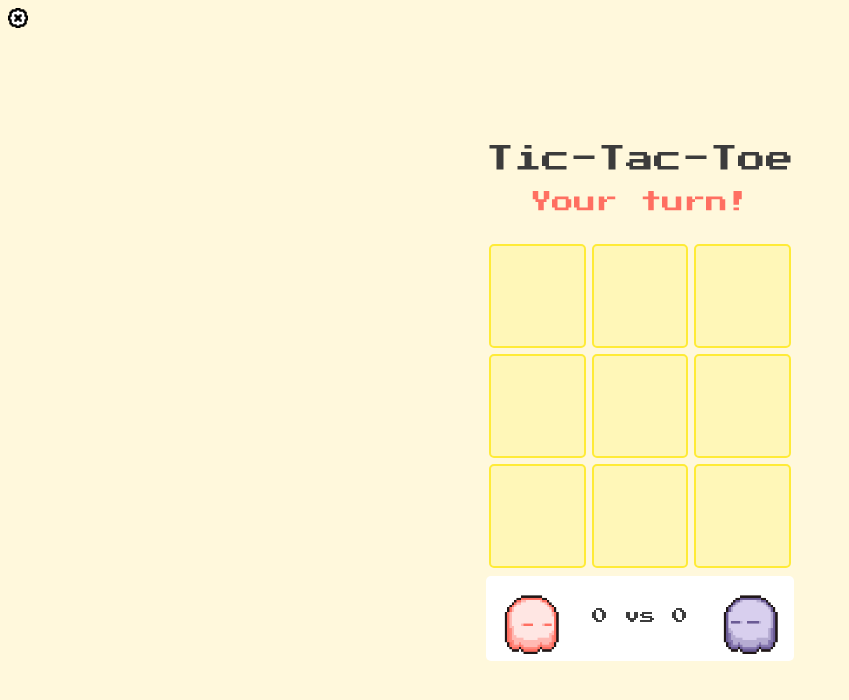
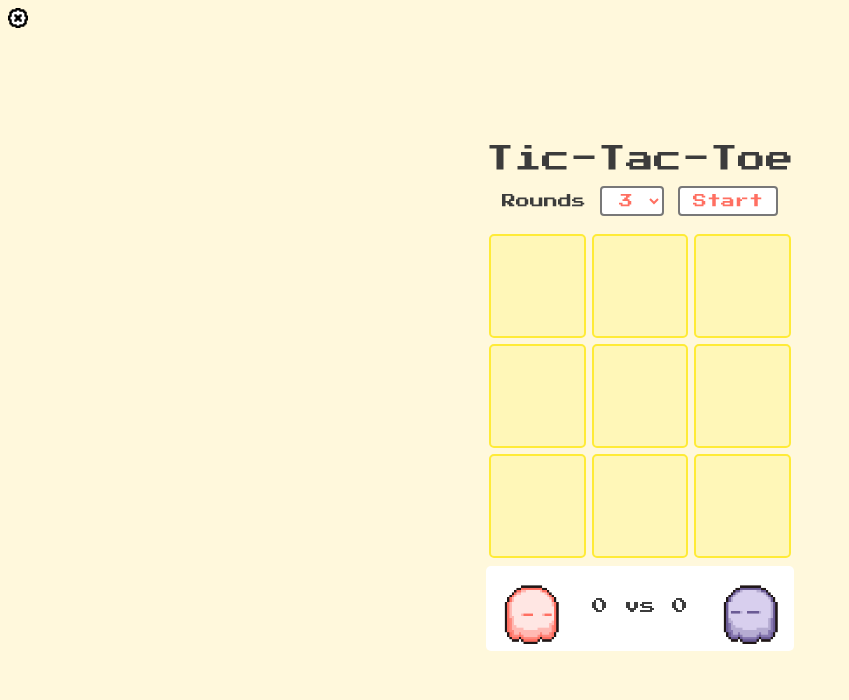
Before and after one commit to Taniksha-shah/pixelated-tic-tac-toe, a plain HTML site: page game-pages/game-multiplayer.html in a window 1280 px wide. Shown: the whole page, without its empty margins (0-849 px from the left). Drawn offline with Linux system fonts and the light colour scheme.

Commit message:
multiplayer rounds selection commit

```diff
--- a/game-pages/game-multiplayer.html
+++ b/game-pages/game-multiplayer.html
@@ -15,8 +15,20 @@
         </div>
     </nav>
     <div class="game-container">
-        <div class="game-title">Tic-Tac-Toe</div>
-        <div class="turn-text">Your turn!</div>
+        <div class="game-title-multiplayer">Tic-Tac-Toe</div>
+        <div class="rounds-select">
+            <form method="post">
+                <label for="rounds-select-dropdown">Rounds</label>
+                <select name="rounds-select-dropdown" id="rounds-select-dropdown">
+                    <option value="1">1</option>
+                    <option value="2">2</option>
+                    <option value="3" selected>3</option>
+                    <option value="4">4</option>
+                    <option value="5">5</option>
+                </select>
+                <button class="rounds-select-button">Start</button>
+            </form>
+        </div>
         <div class="game-grid-container">
         <div class="row">
             <div class="col" data-index="0"></div>
--- a/style/style.css
+++ b/style/style.css
@@ -14,7 +14,8 @@ body {
     margin-top: 115px;
 }
 .game-title,
-.turn-text {
+.turn-text,
+.game-title-multiplayer {
     font-size: 28px;
     font-family: 'Press Start 2P', monospace, Arial;
     color: #3C3C3C;
@@ -120,3 +121,36 @@ a {
     color:#FF6F61;
     cursor: url('../assets/cursor.png') 16 16, auto;
 }
+.rounds-select {
+    height: 40px; /* increase for better vertical alignment */
+    display: flex;
+    flex-direction: row;
+    justify-content: center;
+    align-items: center;
+    width: 350px;
+    gap: 10px; /* adds spacing between button and dropdown */
+    font-family: 'Press Start 2P', monospace, Arial;
+    font-size: 14px;
+    color: #3C3C3C;
+    cursor: url("../assets/cursor.png") 16 16, auto;
+}
+.rounds-select-button,
+#rounds-select-dropdown {
+    height: 30px; /* better than 20px for text visibility */
+    font-family: 'Press Start 2P', monospace, Arial;
+    font-size: 14px;
+    border: 2px solid #787878;
+    border-radius: 4px;
+    background-color: white;
+    color: #FF6F61;
+    padding: 2px 13px;
+    margin: 0;
+    cursor: url('../assets/cursor.png') 16 16, auto;
+    box-sizing: border-box;
+}
+.rounds-select-button {
+    width: 100px;
+}
+.game-title-multiplayer {
+    padding-bottom: 8px;
+}
```
